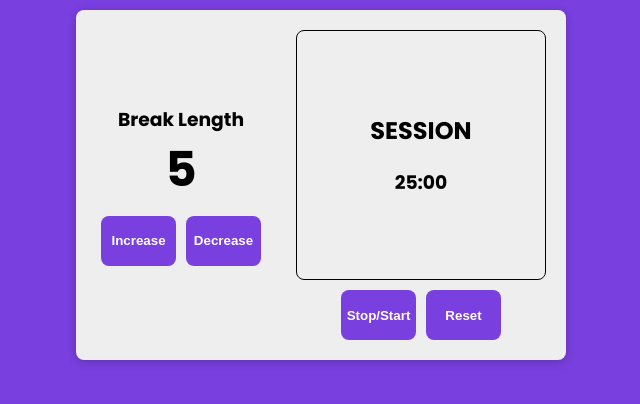
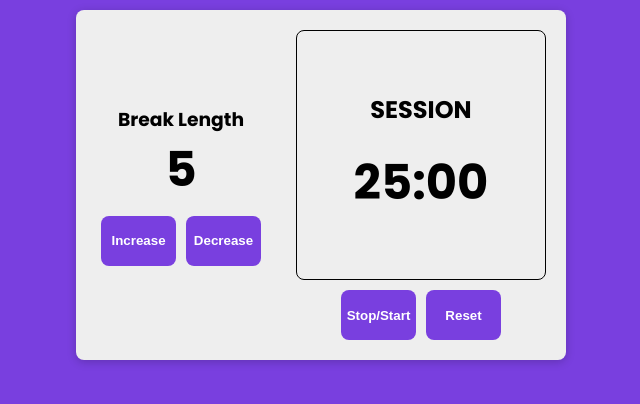
Before and after one commit to ivanherreradev/freecodecamp-25-plus-5-clock, a React (Vite) app: page / in a window 1280 px wide. Shown: the top 404 px of the page, without its empty margins (319-959 px from the left). Built offline with nearby package versions, Linux system fonts and the light colour scheme.

Commit message:
fix styles (Timer)

```diff
--- a/src/components/Timer/Timer.jsx
+++ b/src/components/Timer/Timer.jsx
@@ -7,7 +7,9 @@ const Timer = ({ title, formattedTime }) => {
     <section className={styles.timerContainer}>
       <div className={styles.timer}>
         <h2 id="timer-label">{title}</h2>
-        <h3 id="time-left">{formattedTime}</h3>
+        <h3 id="time-left" className={styles.timeLeft}>
+          {formattedTime}
+        </h3>
       </div>
     </section>
   )
--- a/src/components/Timer/Timer.module.css
+++ b/src/components/Timer/Timer.module.css
@@ -17,6 +17,6 @@
   gap: 20px;
 }
 
-.timer #time-left {
+.timeLeft {
   font-size: 3rem;
 }
```
